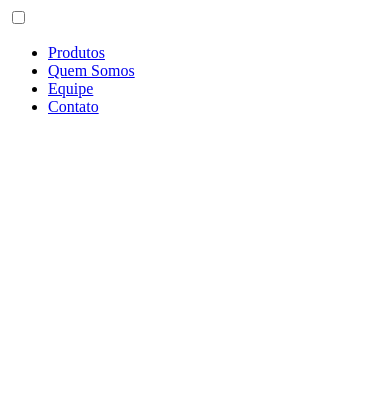
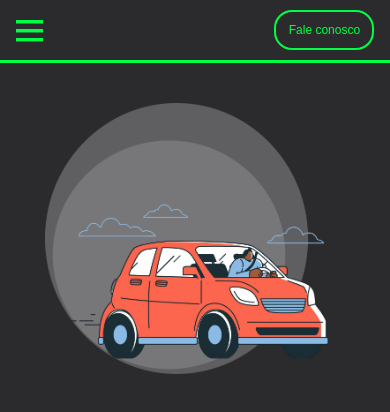
Before and after one commit to Kauesamartino/EcoDrive, a plain HTML site: page GlobalSolution/homepage.html in a window 390 px wide. Drawn offline with Linux system fonts and the light colour scheme.

Commit message:
update code
Deixando responsivo e adicionando itens

```diff
--- /dev/null
+++ b/GlobalSolution/css/style.css
@@ -0,0 +1,118 @@
+/* RESET */
+html, body, div, span, applet, object, iframe,
+h1, h2, h3, h4, h5, h6, p, blockquote, pre,
+a, abbr, acronym, address, big, cite, code,
+del, dfn, em, img, ins, kbd, q, s, samp,
+small, strike, strong, sub, sup, tt, var,
+b, u, i, center,
+dl, dt, dd, ol, ul, li,
+fieldset, form, label, legend,
+table, caption, tbody, tfoot, thead, tr, th, td,
+article, aside, canvas, details, embed,
+figure, figcaption, footer, header, hgroup,
+menu, nav, output, ruby, section, summary,
+time, mark, audio, video {
+	margin: 0;
+	padding: 0;
+	border: 0;
+	font-size: 100%;
+	font: inherit;
+	vertical-align: baseline;
+}
+/* HTML5 display-role reset for older browsers */
+article, aside, details, figcaption, figure,
+footer, header, hgroup, menu, nav, section {
+	display: block;
+}
+body {
+	line-height: 1;
+}
+ol, ul {
+	list-style: none;
+}
+blockquote, q {
+	quotes: none;
+}
+blockquote:before, blockquote:after,
+q:before, q:after {
+	content: '';
+	content: none;
+}
+table {
+	border-collapse: collapse;
+	border-spacing: 0;
+}
+
+/* Geral */
+body{
+    background-color: #2B2B2E;
+    font-family: Arial, sans-serif;
+}
+
+/* Header */
+header{
+    padding: 10px 4%;
+    display: flex;
+    justify-content: space-between;
+}
+
+button{
+    background-color: #ffffff00;
+    border: 2px solid #00FF44;
+    width: 100px;
+    color: #00FF44;
+    height: 40px;
+    border-radius: 18px;
+    font-size: 12px;
+}
+
+/* Menu hamburguer */
+.menu-hamburguer{
+    margin-top: 10px;
+}
+
+.menu-hamburguer img{
+    width: 27px;
+}
+
+.barra-opcoes {
+    width: 150px;
+    display: none; /* Inicialmente escondido */
+    background-color: #ffffff00;
+    padding: 10px;
+    border: 1px solid #ccc;
+}
+
+.barra-opcoes ul {
+    list-style-type: none;
+    padding: 0;
+}
+
+.barra-opcoes li {
+    padding: 8px 0;
+}
+
+.menu_item{
+    text-decoration: none;
+    color: azure;
+}
+
+/*Corpo do site*/
+
+#wrapper{
+    border-top: 3px solid #00FF44;
+    padding-top: 40px;
+    text-align: center;
+}
+
+.txtInicial{
+
+}
+
+h1{
+
+}
+
+#section1 img{
+    width: 300px;
+}
--- a/GlobalSolution/homepage.html
+++ b/GlobalSolution/homepage.html
@@ -1,32 +1,43 @@
 <!DOCTYPE html>
 <html lang="pt-br">
+
 <head>
     <meta charset="UTF-8">
     <meta name="viewport" content="width=device-width, initial-scale=1.0">
+    <link rel="stylesheet" href="css/style.css">
     <title>Pagina principal</title>
 </head>
+
 <body>
-    <div id="wrapper">
     <header>
-            <nav class="menu_hamburguer">
-                <input type="checkbox" id="menu_toggle">
-                <label for="menu_toggle" class="menu_btn"><span></span></label>
-                <ul class="menu_box">
+        <div class="menu-hamburguer" onclick="toggleMenu()">
+            <img src="imgs/Aborgue.png" alt=""> <!-- Símbolo do hambúrguer -->
+        </div>
+        <div class="barra-opcoes" id="barraOpcoes">
+            <ul>
                 <li><a href="#" class="menu_item">Produtos</a></li>
                 <li><a href="#" class="menu_item">Quem Somos</a></li>
                 <li><a href="#" class="menu_item">Equipe</a></li>
                 <li><a href="#" class="menu_item">Contato</a></li>
             </ul>
-            </nav>
+        </div>
+        <button>Fale conosco</button>
     </header>
 
-        <main>
-
+    <main id="wrapper">
+        <section id="section1">
+            <div class="txtInicial">
+                <h1></h1>
+                <p></p>
+            </div>
+            <img src="imgs/Carro.png" alt="">
+        </section>
     </main>
 
     <footer>
 
     </footer>
-    </div>
+    <script src="js/script.js"></script>
 </body>
+
 </html>
--- /dev/null
+++ b/GlobalSolution/js/script.js
@@ -0,0 +1,8 @@
+function toggleMenu() {
+    var barraOpcoes = document.getElementById("barraOpcoes");
+    if (barraOpcoes.style.display === "none" || barraOpcoes.style.display === "") {
+        barraOpcoes.style.display = "block"; // Mostra a barra de opções
+    } else {
+        barraOpcoes.style.display = "none"; // Esconde a barra de opções
+    }
+}
```
Also changed, not shown: GlobalSolution/imgs/Aborgue.png (added), GlobalSolution/imgs/icon.png (added). Lines whose indentation alone changed are shown as unchanged.
